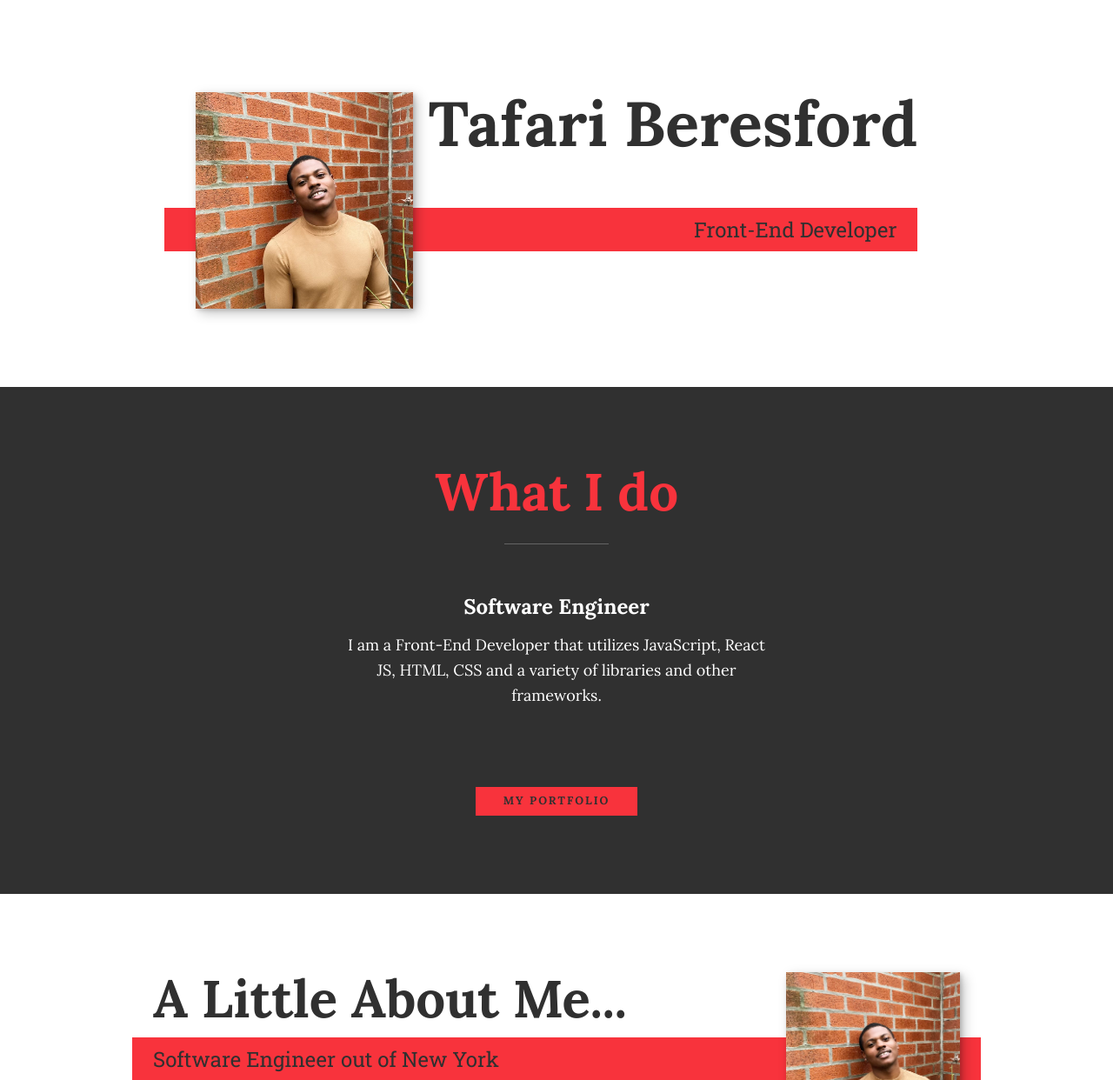
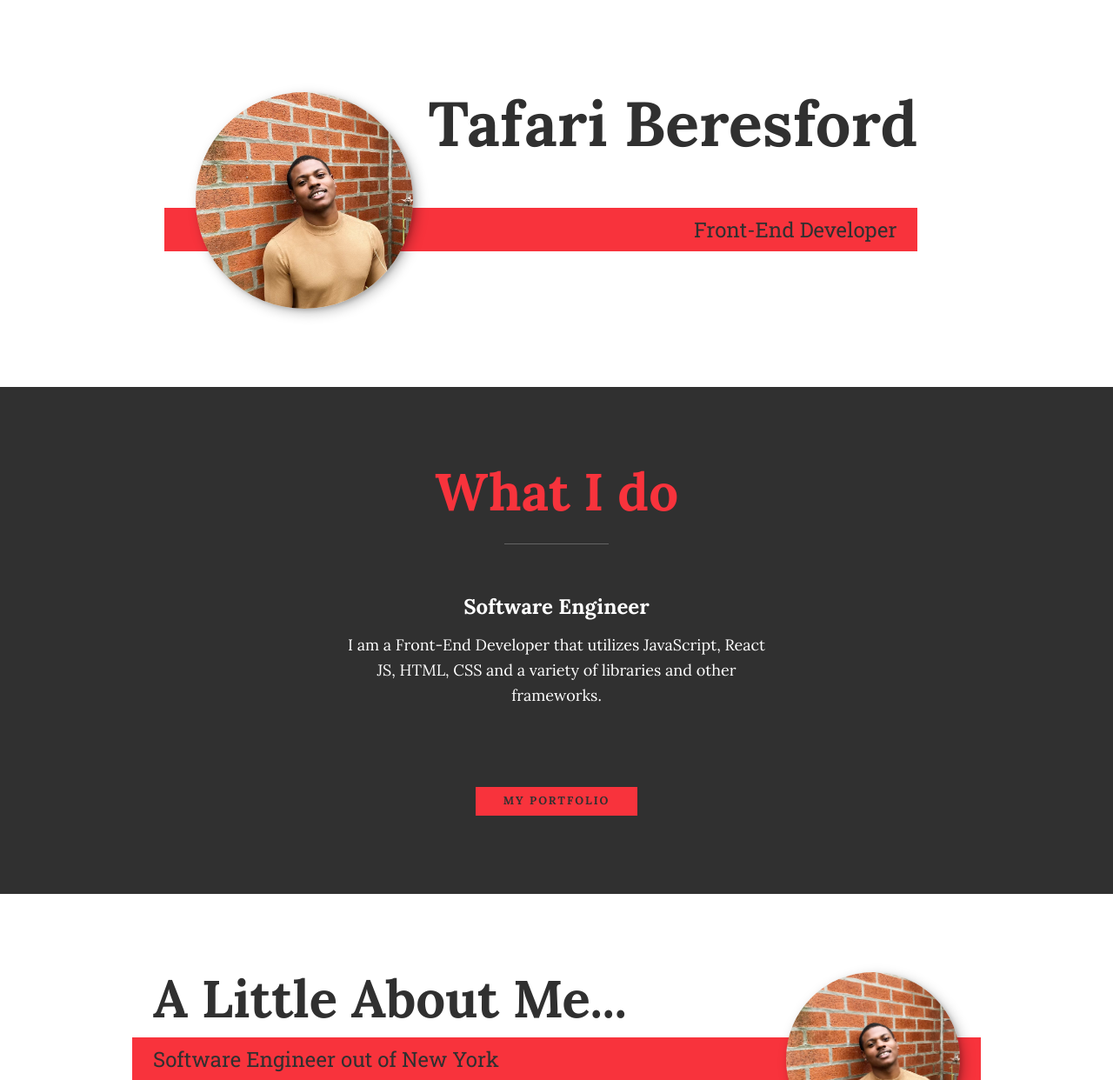
Before and after one commit to tafariberesford/tafariberesford.github.io, a plain HTML site: page index.html in a window 1280 px wide. Shown: the part 58-1300 px from the top of the page at 87% size. Drawn offline with nearby package versions, Linux system fonts and the light colour scheme.

Commit message:
changed profile pic border radius

```diff
--- a/style.css
+++ b/style.css
@@ -253,6 +253,7 @@ header {
 
 .intro__img {
     box-shadow: var(--bs);
+    border-radius: 75%;
 }
 
 .section__subtitle--intro {
@@ -347,6 +348,7 @@ header {
 
 .about-me__img {
     box-shadow: var(--bs);
+    border-radius: 75%;
 }
 
 @media (min-width: 600px) {
```
